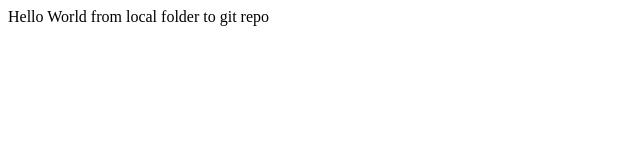
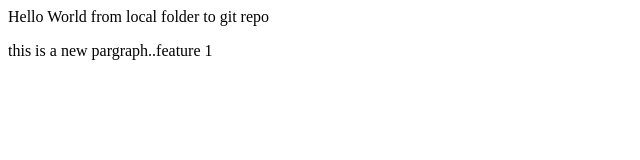
Before and after one commit to gst07/Local_repo, a plain HTML site: page index.html in a window 1280 px wide. Shown: the whole page, without its empty margins (0-640 px from the left). Drawn offline with Linux system fonts and the light colour scheme.

Commit message:
added new feature 1

```diff
--- a/index.html
+++ b/index.html
@@ -1 +1,2 @@
 <p>Hello World from local folder to git repo</p>
+<p>this is a new pargraph..feature 1</p>
```
